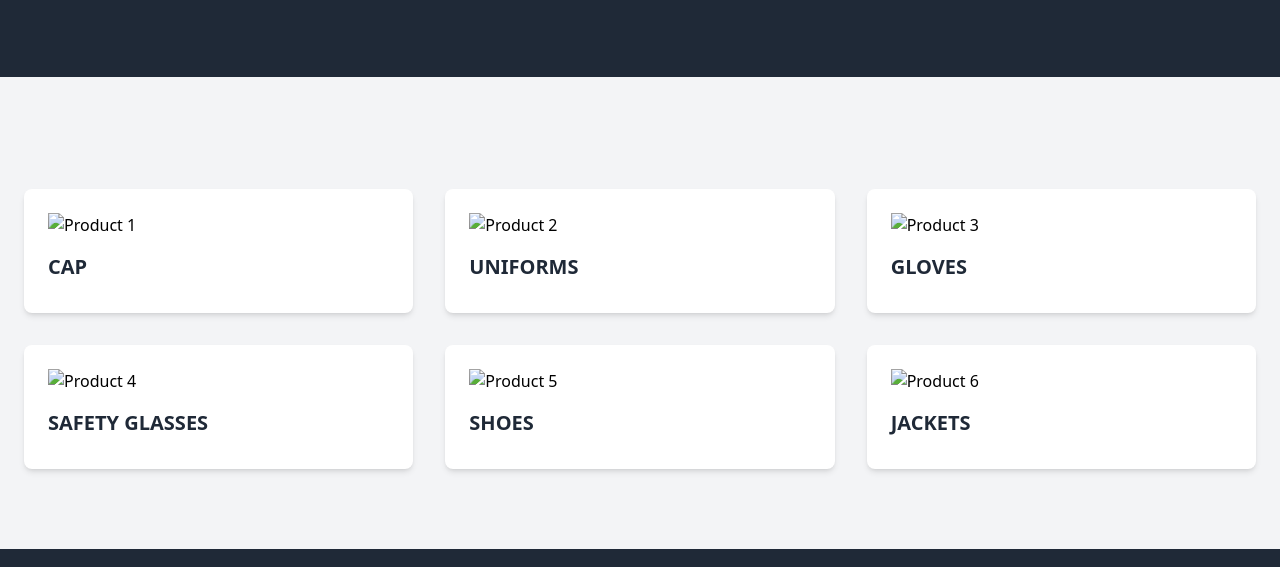
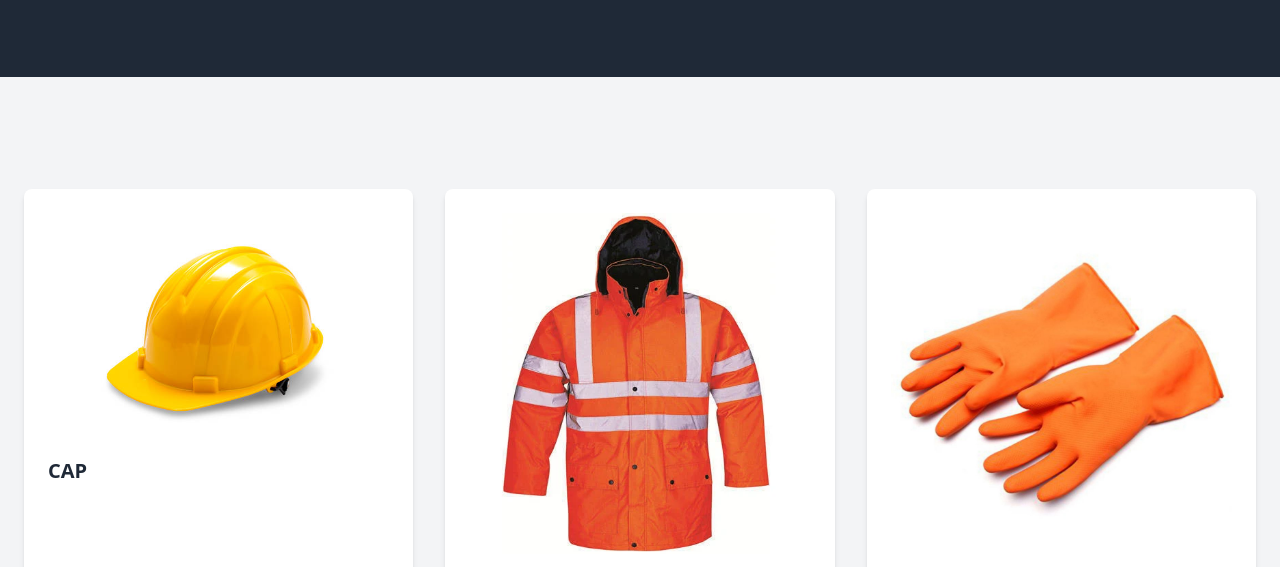
Before and after one commit to Aaryav04/Aaryav04.github.io, a plain HTML site: page products.html in a window 1280 px wide. Shown: the part 215-782 px from the top of the page. Drawn offline with nearby package versions, Linux system fonts and the light colour scheme; files that its build step writes are made by us from their sources; files whose address does not match are found by name.

Commit message:
Update products.html

```diff
--- a/products.html
+++ b/products.html
@@ -53,27 +53,27 @@
             </div>
             <div class="grid grid-cols-1 md:grid-cols-3 gap-8 product-grid">
                 <div class="bg-white rounded-lg shadow-md p-6 product-item machinery">
-                    <img src="./photos/cap.jpg" alt="Product 1" class="mb-4">
+                    <img src="cap.jpg" alt="Product 1" class="mb-4">
                     <h3 class="text-xl font-bold text-gray-800 mb-2">CAP</h3>
                 </div>
                 <div class="bg-white rounded-lg shadow-md p-6 product-item electronics">
-                    <img src="./photos/full sleve uniform.webp" alt="Product 2" class="mb-4">
+                    <img src="full sleve uniform.webp" alt="Product 2" class="mb-4">
                     <h3 class="text-xl font-bold text-gray-800 mb-2">UNIFORMS</h3>
                 </div>
                 <div class="bg-white rounded-lg shadow-md p-6 product-item packaging">
-                    <img src="./photos/gloves.jpg" alt="Product 3" class="mb-4">
+                    <img src="gloves.jpg" alt="Product 3" class="mb-4">
                     <h3 class="text-xl font-bold text-gray-800 mb-2">GLOVES</h3>
                 </div>
                 <div class="bg-white rounded-lg shadow-md p-6 product-item machinery">
-                    <img src="./photos/safety glasses.jpg" alt="Product 4" class="mb-4">
+                    <img src="safety glasses.jpg" alt="Product 4" class="mb-4">
                     <h3 class="text-xl font-bold text-gray-800 mb-2">SAFETY GLASSES</h3>
                 </div>
                 <div class="bg-white rounded-lg shadow-md p-6 product-item electronics">
-                    <img src="./photos/shoes.webp" alt="Product 5" class="mb-4">
+                    <img src="shoes.webp" alt="Product 5" class="mb-4">
                     <h3 class="text-xl font-bold text-gray-800 mb-2">SHOES</h3>
                 </div>
                 <div class="bg-white rounded-lg shadow-md p-6 product-item packaging">
-                    <img src="./photos/half sleve uniform.jpeg" alt="Product 6" class="mb-4">
+                    <img src="half sleve uniform.jpeg" alt="Product 6" class="mb-4">
                     <h3 class="text-xl font-bold text-gray-800 mb-2">JACKETS</h3>
                 </div>
             </div>
```
